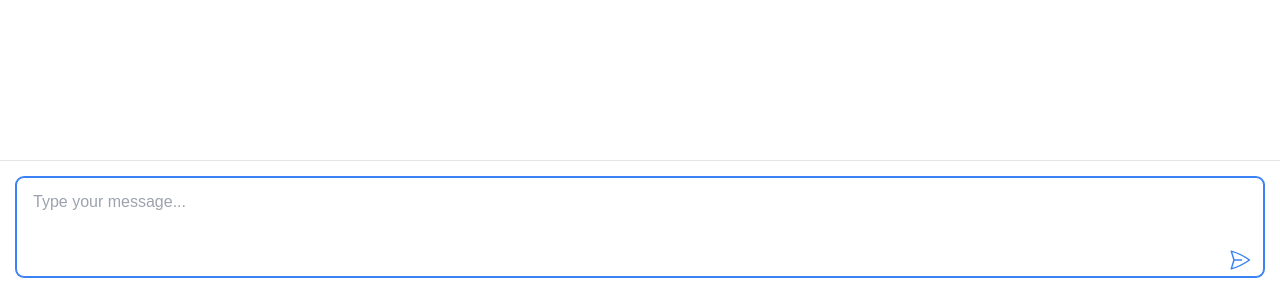
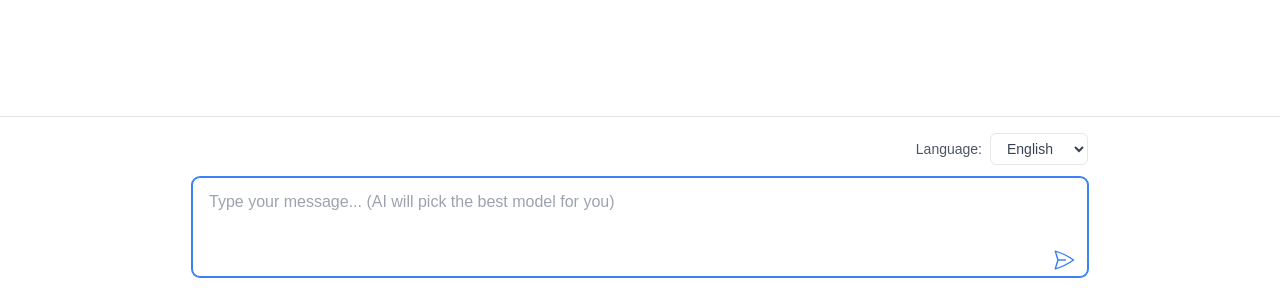
Before and after one commit to nerissa666/portfolio, a Next.js app: page /chat in a window 1280 px wide. Shown: the part 500-800 px from the top of the page. Built offline with nearby package versions, Linux system fonts and the light colour scheme.

Commit message:
smart model

```diff
--- a/app/chat/_chat.tsx
+++ b/app/chat/_chat.tsx
@@ -2,13 +2,18 @@
 
 import { useState, useRef, useEffect } from "react";
 import { getChatResponse } from "./chat.action";
+import ReactMarkdown from "react-markdown";
+import remarkGfm from "remark-gfm";
+import rehypeHighlight from "rehype-highlight";
+import "highlight.js/styles/github-dark.css";
 
 export const ChatInterface = () => {
   const [messages, setMessages] = useState<
-    Array<{ role: string; content: string }>
+    Array<{ role: string; content: string; mode?: string }>
   >([]);
   const [input, setInput] = useState("");
   const [isLoading, setIsLoading] = useState(false);
+  const [language, setLanguage] = useState<"zh" | "en">("en");
   const messagesEndRef = useRef<HTMLDivElement>(null);
   const inputRef = useRef<HTMLTextAreaElement>(null);
 
@@ -40,31 +45,38 @@ export const ChatInterface = () => {
     setTimeout(scrollToBottom, 0);
 
     try {
-      // Extract just the content from messages
-      const messageContents = [
-        ...messages,
-        { role: "user", content: currentMessage },
-      ].map((msg) => msg.content);
+      const generator = await getChatResponse(
+        [...messages, { role: "user", content: currentMessage }],
+        language
+      );
 
-      const generator = await getChatResponse(messageContents);
-      let fullAnswer = "";
+      // Get first chunk to determine mode immediately
+      const firstChunk = await generator.next();
+      if (!firstChunk.done) {
+        const { mode: initialMode } = firstChunk.value;
+        let fullAnswer = firstChunk.value.text || "";
 
-      // Add assistant message with empty content
-      setMessages((prev) => [...prev, { role: "assistant", content: "" }]);
+        // Add assistant message with empty content but with mode
+        setMessages((prev) => [
+          ...prev,
+          { role: "assistant", content: fullAnswer, mode: initialMode },
+        ]);
 
-      for await (const value of generator) {
-        fullAnswer += value;
+        // Process remaining chunks
+        for await (const { text, mode } of generator) {
+          fullAnswer += text;
           setMessages((prev) => {
             const newMessages = [...prev];
             const lastIndex = newMessages.length - 1;
             newMessages[lastIndex] = {
               role: "assistant",
               content: fullAnswer,
+              mode,
             };
             return newMessages;
           });
-        // Add immediate scroll after each chunk
           setTimeout(scrollToBottom, 0);
+        }
       }
     } catch (error) {
       console.error("Error:", error);
@@ -82,7 +94,9 @@ export const ChatInterface = () => {
 
   return (
     <div className="fixed inset-0 flex flex-col">
-      <div className="flex-1 overflow-y-auto p-4 pb-[160px]">
+      <div className="flex-1 overflow-hidden">
+        <div className="h-full mx-auto w-full max-w-4xl">
+          <div className="h-full overflow-y-auto p-4 pb-[160px]">
             {messages.map((message, index) => (
               <div
                 key={index}
@@ -97,20 +111,78 @@ export const ChatInterface = () => {
                       : "bg-gray-100 text-gray-900"
                   }`}
                 >
-              <div className="whitespace-pre-wrap">{message.content}</div>
+                  {message.role === "assistant" && message.mode && (
+                    <div className="text-xs text-gray-500 mb-1">
+                      {message.mode === "deep reasoning" && "🤔 Deep"}
+                      {message.mode === "some reasoning" && "💭 Thinking"}
+                      {message.mode === "serious chat" && "💬 Serious"}
+                      {message.mode === "casual chat" && "😊 Casual"}
+                    </div>
+                  )}
+                  <ReactMarkdown
+                    remarkPlugins={[remarkGfm]}
+                    rehypePlugins={[rehypeHighlight]}
+                    className="prose"
+                  >
+                    {message.content || (
+                      <span className="inline-flex items-center">
+                        <span className="animate-bounce">.</span>
+                        <span
+                          className="animate-bounce"
+                          style={{ animationDelay: "0.2s" }}
+                        >
+                          .
+                        </span>
+                        <span
+                          className="animate-bounce"
+                          style={{ animationDelay: "0.4s" }}
+                        >
+                          .
+                        </span>
+                      </span>
+                    )}
+                  </ReactMarkdown>
                 </div>
               </div>
             ))}
             <div ref={messagesEndRef} />
           </div>
+        </div>
+      </div>
 
       <div className="p-4 bg-white border-t fixed bottom-0 left-0 right-0 shadow-lg">
+        <div className="mx-auto w-full max-w-4xl">
           <form onSubmit={handleSubmit} className="relative">
+            <div className="mb-3 flex items-center justify-end gap-2">
+              <label
+                htmlFor="language-select"
+                className="text-sm text-gray-600 font-medium"
+              >
+                Language:
+              </label>
+              <select
+                id="language-select"
+                value={language}
+                onChange={(e) => setLanguage(e.target.value as "zh" | "en")}
+                className="text-sm px-3 py-1.5 rounded-md border border-gray-200
+                  focus:border-blue-500 focus:ring-1 focus:ring-blue-500 focus:outline-none
+                  bg-white hover:border-blue-500 transition-colors text-gray-700
+                  cursor-pointer"
+              >
+                <option value="zh">Chinese</option>
+                <option value="en">English</option>
+              </select>
+            </div>
+            <div className="relative">
               <textarea
                 ref={inputRef}
                 value={input}
                 onChange={(e) => setInput(e.target.value)}
-            placeholder="Type your message..."
+                placeholder={
+                  language === "zh"
+                    ? "输入消息...(AI会自动选择模型)"
+                    : "Type your message... (AI will pick the best model for you)"
+                }
                 className="w-full rounded-lg border border-gray-300 px-4 py-3 pr-12 focus:border-blue-500 focus:ring-1 focus:ring-blue-500 focus:outline-none resize-none h-[100px]"
                 disabled={isLoading}
                 onKeyDown={(e) => {
@@ -146,7 +218,9 @@ export const ChatInterface = () => {
                   </svg>
                 </button>
               )}
+            </div>
           </form>
+        </div>
       </div>
     </div>
   );
--- a/app/chat/chat.action.ts
+++ b/app/chat/chat.action.ts
@@ -1,30 +1,62 @@
 "use server";
 
 import { openai } from "@ai-sdk/openai";
-import { generateObject, streamText } from "ai";
+import { generateObject, generateText, streamText } from "ai";
 
-export async function* getChatResponse(messages: string[]) {
-  let model = openai("gpt-4o-mini");
+type Message = {
+  role: "system" | "user" | "assistant" | "data";
+  content: string;
+};
+
+type ChatMode =
+  | "deep reasoning"
+  | "some reasoning"
+  | "serious chat"
+  | "casual chat";
+
+const MODEL_MAP = {
+  "deep reasoning": "o1-mini",
+  "some reasoning": "gpt-4o",
+  "serious chat": "gpt-4-turbo",
+  "casual chat": "gpt-4o-mini",
+} as const;
+
+const getSystemPrompt = (language: "zh" | "en"): string =>
+  language === "zh"
+    ? "You must speak Chinese. Be informal & concise."
+    : "You must speak English. Be informal & concise.";
+
+const selectModelAndMode = async (
+  message: string
+): Promise<[string, ChatMode]> => {
+  const wordCount = message.trim().split(/\s+/).length;
+
+  if (wordCount < 3) {
+    return ["gpt-4o-mini", "casual chat"];
+  }
+
   try {
-    const { object } = await generateObject({
-      model: openai("gpt-4o-mini"),
-      prompt:
-        "Decide which model should be used to based on the message: " +
-        messages[messages.length - 1],
+    const { object: mode } = await generateObject({
+      model: openai("gpt-4-turbo"),
+      prompt: `Decide which model should be used to based on the message: ${message}`,
       output: "enum",
-      enum: ["reasoning", "serious chat", "casual chat"],
+      enum: Object.keys(MODEL_MAP),
     });
 
-    const modelMap = {
-      reasoning: openai("o1-mini"),
-      "serious chat": openai("gpt-4o"),
-      "casual chat": openai("gpt-4o-mini"),
-    };
-    model = modelMap[object];
+    return [MODEL_MAP[mode as ChatMode], mode as ChatMode];
   } catch (error) {
-    // Default to gpt-4o-mini if there's an error
     console.error("Error selecting model, defaulting to gpt-4o-mini:", error);
+    return ["gpt-4o-mini", "casual chat"];
   }
+};
+
+export async function* getChatResponse(
+  messages: Message[],
+  language: "zh" | "en"
+) {
+  const lastMessage = messages[messages.length - 1].content;
+  const [modelId, selectedMode] = await selectModelAndMode(lastMessage);
+  const model = openai(modelId);
 
   const reader = await (
     await streamText({
@@ -32,23 +64,24 @@ export async function* getChatResponse(messages: string[]) {
       messages: [
         {
           role: "system",
-          content: "Do not return markdown, just return the text.",
+          content: getSystemPrompt(language),
         },
-        ...messages.map((content) => ({ role: "user", content } as const)),
+        ...messages,
       ],
     }).textStream
   ).getReader();
 
   console.log(
-    "Last message:",
-    messages[messages.length - 1],
-    "Using model:",
-    model.modelId
+    `Replied to "${
+      messages[messages.length - 2]?.content || "None - first message"
+    }" ` +
+      `with "${lastMessage}" ` +
+      `using ${modelId} (${selectedMode} mode)`
   );
 
   while (true) {
     const { done, value } = await reader.read();
     if (done) break;
-    yield value;
+    yield { text: value, mode: selectedMode };
   }
 }
--- a/app/chat/page.tsx
+++ b/app/chat/page.tsx
@@ -5,6 +5,7 @@ export default function ChatPage() {
 }
 
 export const metadata = {
-  title: "𝒞𝒽𝒶𝓉 with Jude",
-  description: "Casual Chinese conversation partner powered by AI",
+  title: "𝐹𝒶𝓈𝓉 Chat",
+  description:
+    "AI chat interface that automatically selects the most suitable model based on your message",
 };
--- a/components/landing-page.tsx
+++ b/components/landing-page.tsx
@@ -187,11 +187,11 @@ export function LandingPage({ image }: { image: ReactNode }) {
               <h3 className="text-md font-semibold text-white mb-2 flex items-center">
                 <MessageSquare className="h-5 w-5 mr-2 text-blue-400" />
                 <Link href="/chat" className="hover:underline">
-                  𝒞𝒽𝒶𝓉
+                  𝐹𝒶𝓈𝓉 Chat
                 </Link>
               </h3>
               <p className="text-sm text-zinc-300">
-                Casual Chinese conversation partner powered by AI
+                AI chat that auto-selects the best model for your message
               </p>
             </div>
           </div>
--- a/package.json
+++ b/package.json
@@ -15,10 +15,14 @@
     "ai": "^4.1.5",
     "class-variance-authority": "^0.7.0",
     "clsx": "^2.1.1",
+    "highlight.js": "^11.11.1",
     "lucide-react": "^0.447.0",
-    "next": "15.2.0-canary.41",
+    "next": "15.2.0-canary.46",
     "react": "^18",
     "react-dom": "^18",
+    "react-markdown": "^9.0.3",
+    "rehype-highlight": "^7.0.2",
+    "remark-gfm": "^4.0.0",
     "tailwind-merge": "^2.5.3",
     "tailwindcss-animate": "^1.0.7",
     "zod": "^3.24.1"
```
Also changed, not shown: 1 other file (tests, documents, lock files or other folders). Lines whose indentation alone changed are shown as unchanged.
